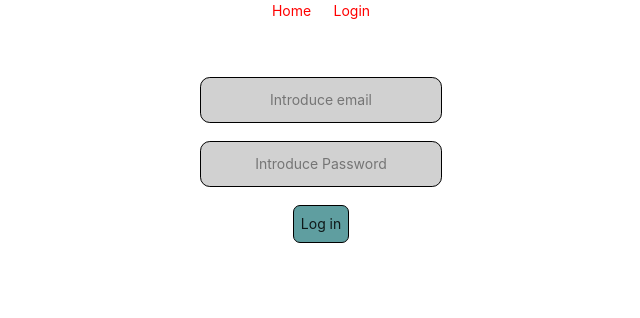
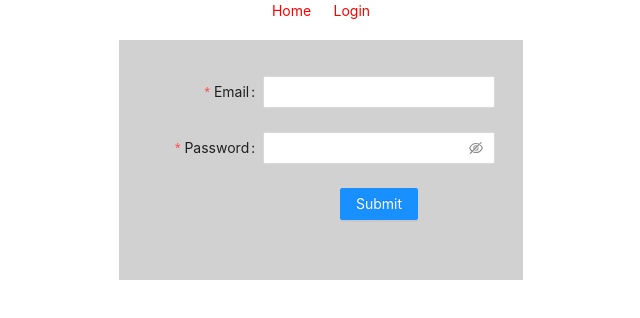
Before and after one commit to javigarcias/login-front, a React (Create React App) app: page / in a window 1280 px wide. Shown: the top 318 px of the page, without its empty margins (319-959 px from the left). Built offline with nearby package versions, Linux system fonts and the light colour scheme.

Commit message:
Implemento login estilo Antdesing

```diff
--- a/src/containers/Home/Home.jsx
+++ b/src/containers/Home/Home.jsx
@@ -1,34 +1,88 @@
-import React from 'react';
+import React, { useState } from 'react';
 import axios from 'axios';
 import { useHistory } from 'react-router-dom';
-
+import { Form, Input, Button, Checkbox } from 'antd';
 
 import './Home.scss';
 
 const Home = () => {
 
     const history = useHistory();
+    const [login, setLogin] = useState({
+        email: "",
+        password: ""
+    });
 
     const handleSubmit = event => {
         event.preventDefault(); // para evitar refrescar la página
-        const user = {
-            email: event.target.email.value,
-            password: event.target.password.value
-        };
-        axios.post('http://localhost:3001/users/login',user)
-        .then(res=>{
-            localStorage.setItem("user", JSON.stringify(res.data));
-            history.push("/admin")
 
-        })
-        .catch(error=>console.log(error.response.data))
+        axios.post('http://localhost:3001/users/login', login)
+            .then(res => {
+                localStorage.setItem("user", JSON.stringify(res.data));
+                history.push("/admin")
+
+            })
+            .catch(error => console.log(error.response.data))
     }
+    const eventHandler = (ev) => {
+        setLogin({ ...login, [ev.target.name]: ev.target.value });
+    };
     return (
-        <form className="login-form" onSubmit={handleSubmit}>
-            <input type="email" name="email" required placeholder="Introduce email"/>
-            <input type="password" name="password" required placeholder="Introduce Password"/>
-            <button type="submit">Log in</button>
-        </form>
+        <div className="login">
+            <Form
+                name="login"
+                labelCol={{
+                    span: 8,
+                }}
+                wrapperCol={{
+                    span: 16,
+                }}
+                initialValues={{
+                    remember: true,
+                }}
+
+                autoComplete="off"
+            >
+                <Form.Item
+                    label="Email"
+                    name="email"
+
+                    rules={[
+                        {
+                            required: true,
+                            message: 'Please input your email!',
+                        },
+                    ]}
+                >
+                    <Input name="email" onChange={eventHandler} />
+                </Form.Item>
+
+                <Form.Item
+                    label="Password"
+                    name="password"
+                    rules={[
+                        {
+                            required: true,
+                            message: 'Please input your password!',
+                        },
+                    ]}
+                >
+                    <Input.Password name="password" onChange={eventHandler} />
+                </Form.Item>
+                <Form.Item
+                    wrapperCol={{
+                        offset: 8,
+                        span: 16,
+                    }}
+                >
+                    <Button type="primary" htmlType="submit" onClick={handleSubmit}>
+                        Submit
+                    </Button>
+                </Form.Item>
+            </Form>
+
+        </div>
+
     )
 }
 
--- a/src/containers/Home/Home.scss
+++ b/src/containers/Home/Home.scss
@@ -1,4 +1,5 @@
-.login-form{
+
+.login{
     display: inline-flex;
     flex-direction: column;
     justify-content: space-around;
@@ -6,22 +7,5 @@
     padding: 2em;
     min-height: 30vh;
     max-width: 70vw;
-    input{
-        all: unset;
-        padding: 0.8em;
-        border-radius: 0.7em;
-        border: 1px solid black;
-        background-color: rgb(209, 209, 209);
-    }
-    button {
-        all:unset;
-        cursor: pointer;
-        padding: 0.5em;
-        border-radius: 0.5em;
-        border: 1px solid black;
-        background: cadetblue;
-        &:hover {
-            background: rgb(54, 112, 114);
-        }
-    }
+    background-color: rgb(209, 209, 209);
 }
```
